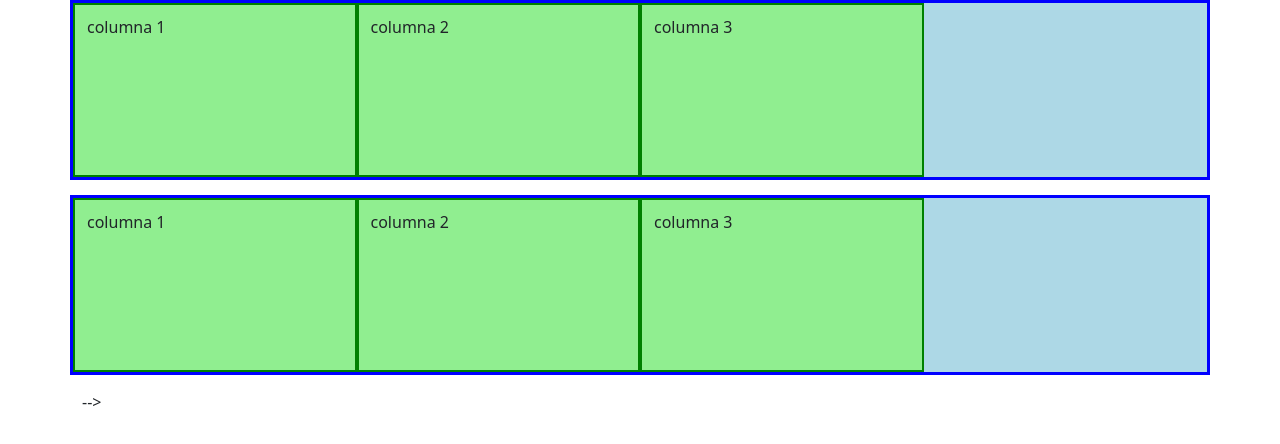
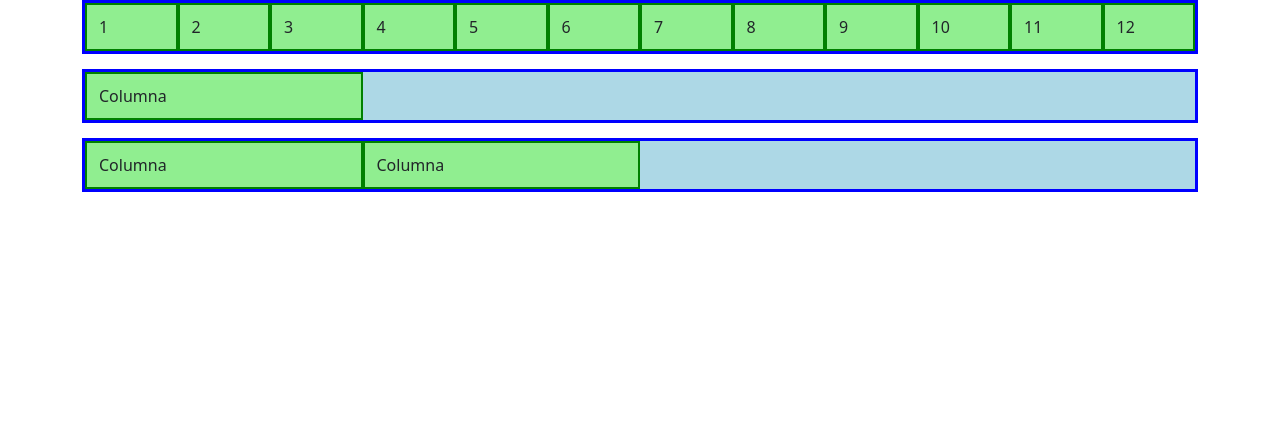
Before and after one commit to Estigmaxx/Bootstrap, a plain HTML site: page Index.html in a window 1280 px wide. Drawn offline with nearby package versions, Linux system fonts and the light colour scheme.

Commit message:
second commit

```diff
--- a/Index.html
+++ b/Index.html
@@ -93,18 +93,43 @@
             <div class="col-3 columna">columna 3</div>
         </div> -->
 
-        <div class="row  fila">
+        <!-- <div class="row g-md-2 fila">
             <div class="col-3 columna">columna 1</div>
             <div class="col-3 columna">columna 2</div>
             <div class="col-3 columna">columna 3</div>
         </div>
 
-        <div class="row fila">
+        <div class="row  fila">
             <div class="col-3 columna">columna 1</div>
             <div class="col-3 columna">columna 2</div>
             <div class="col-3 columna">columna 3</div>
         </div> -->
 
+        <div class="container">
+            <div class="row row-cols-12 fila">
+                <div class="col columna">1</div>
+                <div class="col columna">2</div>
+                <div class="col columna">3</div>
+                <div class="col columna">4</div>
+                <div class="col columna">5</div>
+                <div class="col columna">6</div>
+                <div class="col columna">7</div>
+                <div class="col columna">8</div>
+                <div class="col columna">9</div>
+                <div class="col columna">10</div>
+                <div class="col columna">11</div>
+                <div class="col columna">12</div>
+            </div>
+
+            <div class="row fila">
+                <div class="col-3 offset-0 columna">Columna</div>
+            </div>
+
+            <div class="row fila">
+                <div class="col-3 columna">Columna</div>
+                <div class="col-3 columna">Columna</div>
+            </div>
+        </div>
 
     </div>
 
--- a/style.css
+++ b/style.css
@@ -10,7 +10,7 @@ h1{
 .fila{
     border: 3px solid blue;
     background: lightblue;
-    height: 180px;
+    /* height: 180px; */
     margin-bottom: 15px;
 }
 
```
